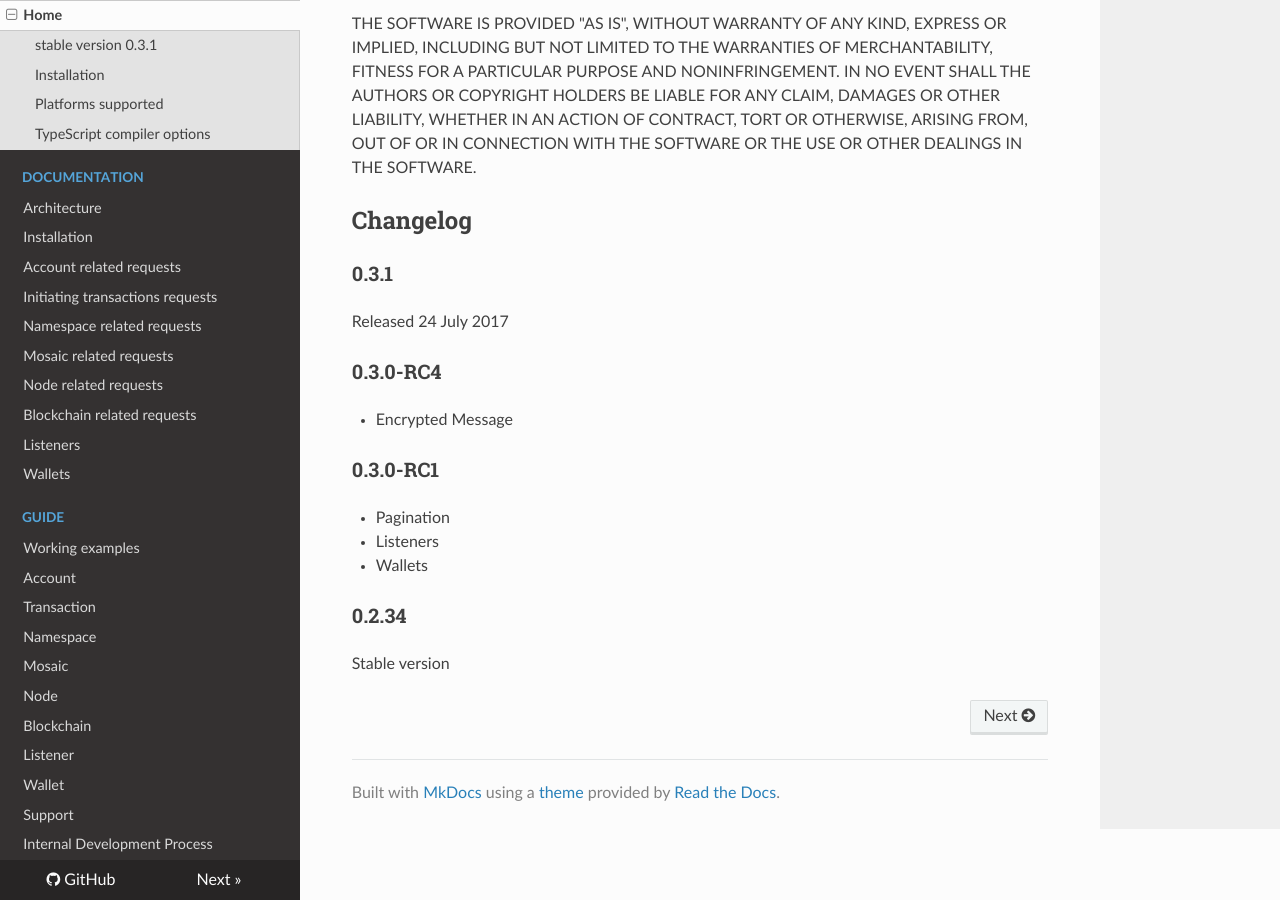
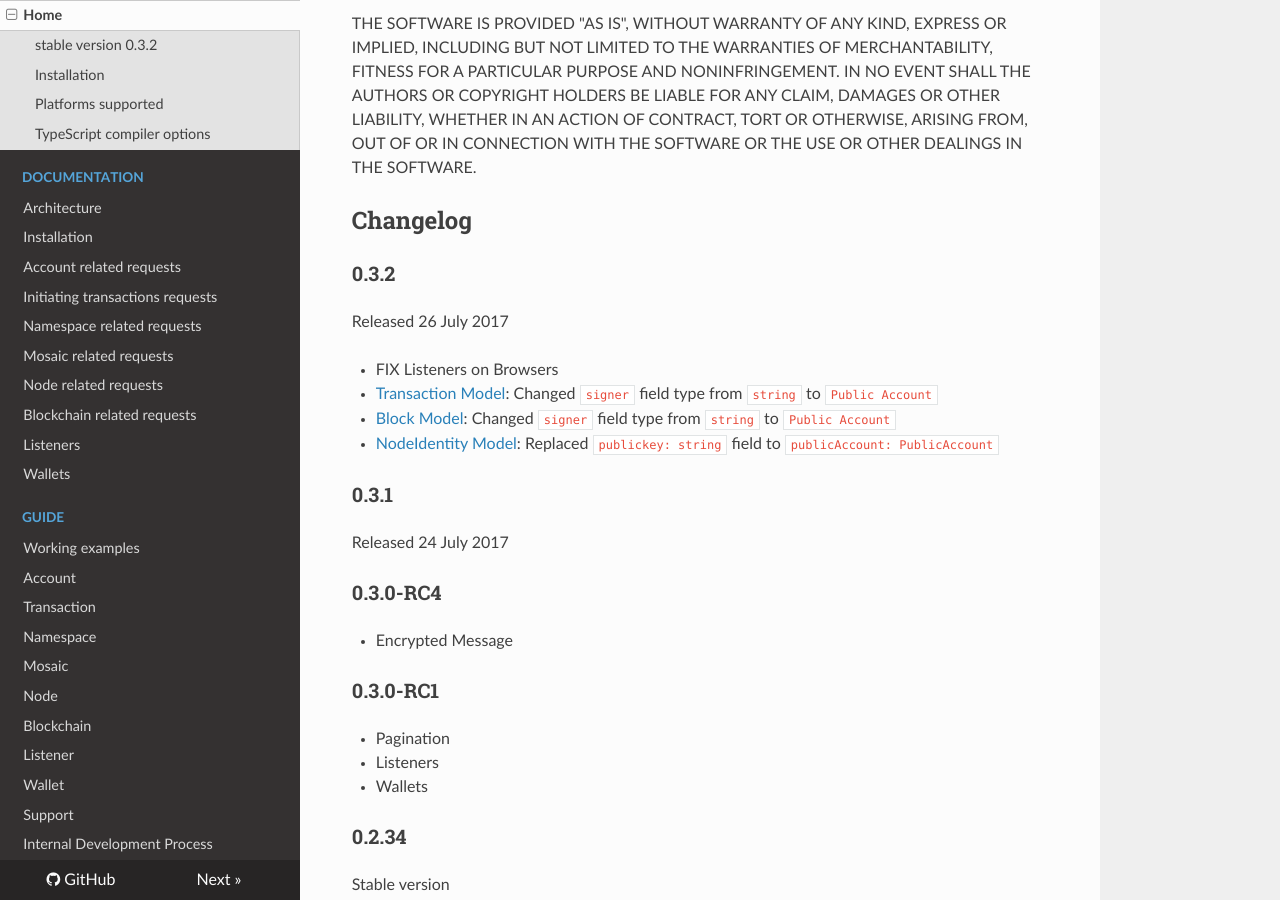
Before and after one commit to takahser/nem-library-docs, an MkDocs documentation site: the page built from docs/index.md, in a window 1280 px wide and 900 px high, scrolled down 2370 px. Built offline with MkDocs 1.6.1, drawn with Linux system fonts in a browser that asks for light colours; nearby versions of some CDN libraries; old or Windows-style settings are respelled for this version of MkDocs; some of the changed text lies outside the part shown.

Commit message:
new stable release 0.3.2, added 0.3.2 to changelog

```diff
--- a/docs/index.md
+++ b/docs/index.md
@@ -5,7 +5,7 @@ for creating Blockchain applications.
 
 ![NEM Logo](img/Nem-Logomark.png)
 
-#### stable version 0.3.1
+#### stable version 0.3.2
 
 Check the [npm repostory](https://www.npmjs.com/package/nem-library) for the latest updates
 
@@ -74,6 +74,15 @@ CONNECTION WITH THE SOFTWARE OR THE USE OR OTHER DEALINGS IN THE SOFTWARE.
 
 ## Changelog
 
+### 0.3.2
+
+Released 26 July 2017
+
+- FIX Listeners on Browsers
+- [Transaction Model](https://nemlibrary.com/documentation/transaction/#transaction): Changed `signer` field type from `string` to `Public Account`
+- [Block Model](https://nemlibrary.com/documentation/blockchain/#block): Changed `signer` field type from `string` to `Public Account`
+- [NodeIdentity Model](https://nemlibrary.com/documentation/node/#node): Replaced `publickey: string` field to `publicAccount: PublicAccount`
+
 ### 0.3.1
 
 Released 24 July 2017
```
